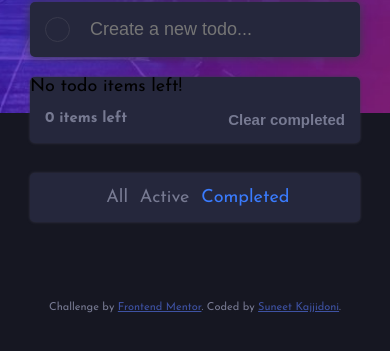
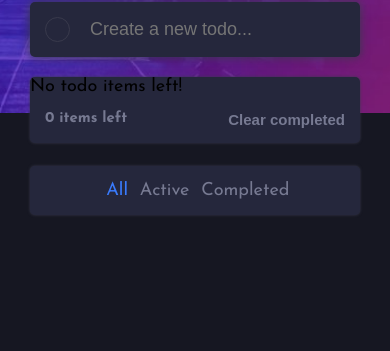
Before and after one commit to kajjidonisuneet/todo, a plain HTML site: page index.html in a window 390 px wide. Shown: the part 95-446 px from the top of the page. Drawn offline with Linux system fonts and the light colour scheme.

Commit message:
mobile display done

```diff
--- a/app.js
+++ b/app.js
@@ -2,7 +2,7 @@ const inputBox = document.querySelector("#todo-title-input");
 const taskDisplayBox = document.querySelector(".task-display-box");
 const clearCompletedButton = document.querySelector(".clear-completed-button");
 const itemsLeftBox = document.querySelector('.items-left-text');
-const displayFilterSelectionMobileDiv = document.querySelector('.display-filter-box-mobile');
+const displayFilterSelectionMobileDiv = document.querySelector('.display-filter-box');
 let displayFilter='all'
 
 
--- a/index.html
+++ b/index.html
@@ -35,52 +35,25 @@
           <div class="task-display-box"></div>
           <div class="task-display-last-box">
             <p class="items-left-text"></p>
-            <button class="clear-completed-button"> Clear completed </button>
-
-            <!-- <div class="display-filter-box-desktop">
+            <div class="display-filter-box">
               <div>
                 <input type="radio" id="filter-all" name="display-filter" checked/>
                 <label for="filter-all">All</label>
               </div>
               <div>
-                <input type="radio" id="filter-active" name="display-filter" checked/>
+                <input type="radio" id="filter-active" name="display-filter" />
                 <label for="filter-active">Active</label>
               </div>
               <div>
-                <input type="radio" id="filter-completed" name="display-filter" checked/>
+                <input type="radio" id="filter-completed" name="display-filter" />
                 <label for="filter-completed">Completed</label>
               </div>
-            </div> -->
-
+            </div>
+            <button class="clear-completed-button"> Clear completed </button>
           </div>
         </div>
-        <div class="footer">
-
-          <div class="display-filter-box-mobile">
-            <div>
-              <input type="radio" id="filter-all" name="display-filter" checked/>
-              <label for="filter-all">All</label>
-            </div>
-            <div>
-              <input type="radio" id="filter-active" name="display-filter" checked/>
-              <label for="filter-active">Active</label>
-            </div>
-            <div>
-              <input type="radio" id="filter-completed" name="display-filter" checked/>
-              <label for="filter-completed">Completed</label>
-            </div>
-          </div>
-        </div>
-
       </div>
 
-    </div>
-
-    <div class="attribution">
-      Challenge by
-      <a href="https://www.frontendmentor.io?ref=challenge" target="_blank"
-        >Frontend Mentor</a
-      >. Coded by <a href="#">Suneet Kajjidoni</a>.
     </div>
     <script src="app.js"></script>
   </body>
--- a/styles.css
+++ b/styles.css
@@ -53,7 +53,7 @@ body {
     display: flex;
 }
 
-.task-box, .display-filter-box-mobile{
+.task-box, .display-filter-box{
     background-color: var(--VeryDarkDesaturatedBlue);
     border-radius: 5px;
     box-shadow: 0 0 3px var(--VeryDarkGrayishBlue);
@@ -141,6 +141,8 @@ hr{
     display: flex;
     justify-content: space-between;
     padding: 15px;
+    width: 100%;
+    position: relative;
 }
 
 .items-left-text{
@@ -162,16 +164,17 @@ hr{
     cursor: pointer;
 }
 
-.display-filter-box-mobile{
-    margin-top: 30px;
-    margin-bottom: 30px;
+.display-filter-box{
     padding: 15px;
+    position: absolute;
+    justify-content: center;
     display: flex;
-    justify-content: center;
-
+    margin-top: 55px;
+    margin-left: -15px;
+    width:100%
 }
 
-.display-filter-box-mobile label{
+.display-filter-box label{
     color: var(--DarkGrayishBlue);
     padding: 3px;
 }
@@ -184,12 +187,6 @@ input[type=radio]:checked + label{
     color: var(--BrightBlue);
 }
 
-/* .display-filter-box-desktop{
-    display: none;
-} */
-
-
-
 .attribution {
     font-size: 11px;
     text-align: center;
```
Also changed, not shown: 1 other file.
